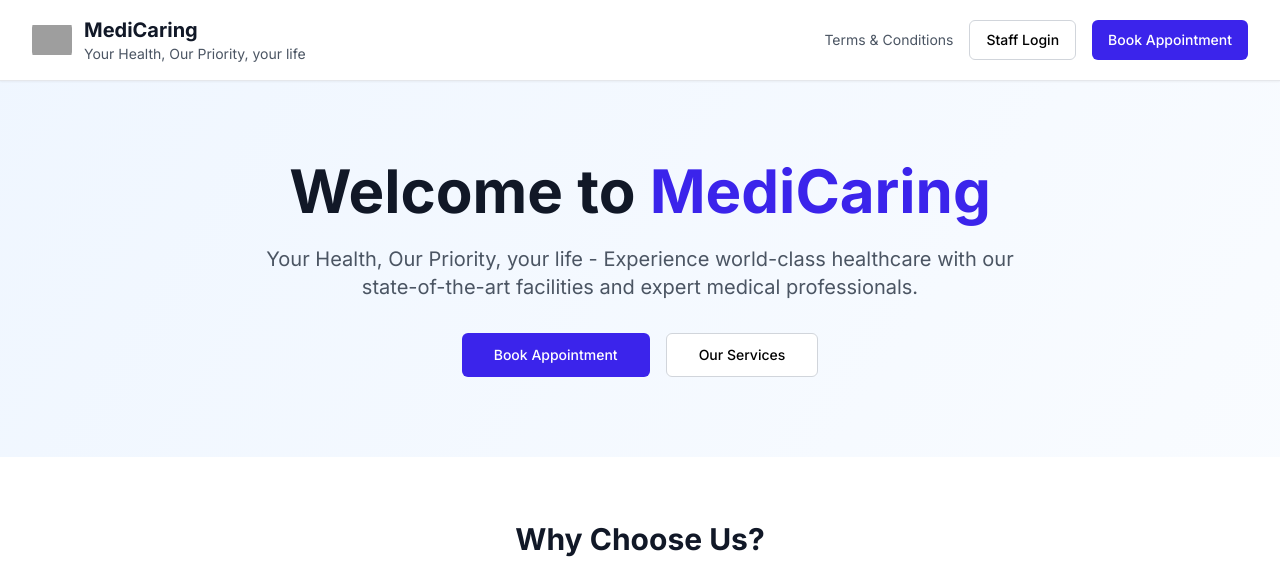
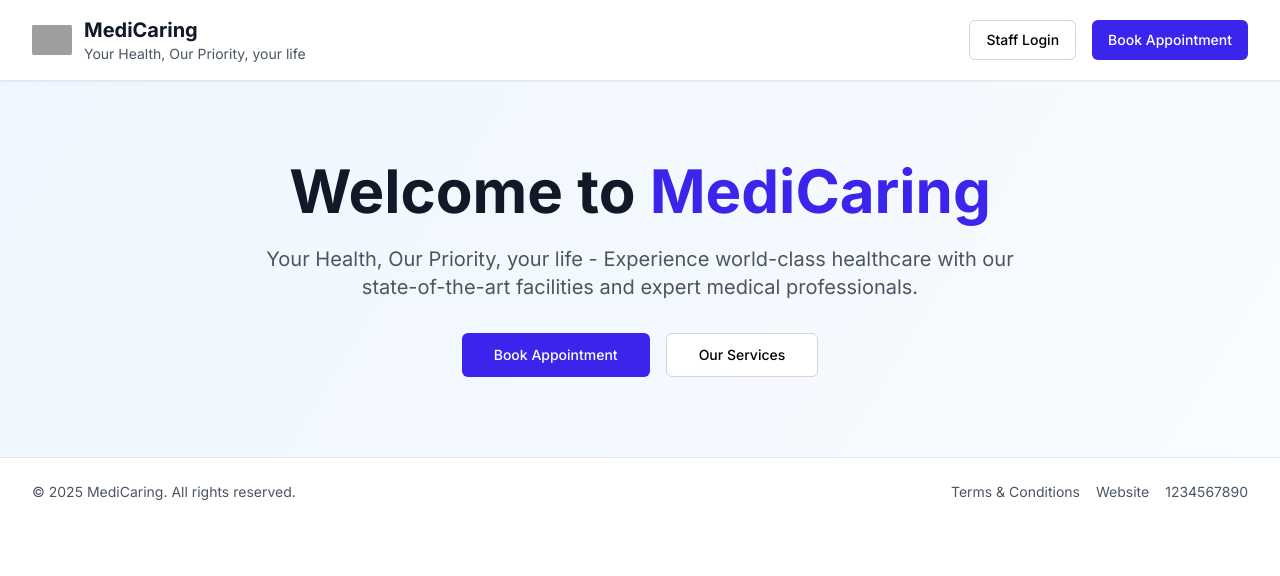
Before and after one commit to Sandy-Maxx/hospital, a Next.js app: page / in a window 1280 px wide. Shown: the top 576 px of the page. Built offline with nearby package versions, Linux system fonts and the light colour scheme; no server answers; grey boxes are pictures that could not be loaded.

Commit message:
fix: build error in queue, hide assigned doctor in public booking, move T&C to footer, ensure emoji rendering, add footer website link

```diff
--- a/app/(authenticated)/queue/page.tsx
+++ b/app/(authenticated)/queue/page.tsx
@@ -33,6 +33,7 @@ interface QueueItem {
   time: string;
   status: string;
   tokenNumber?: string;
+  atDoor?: boolean;
   patient: {
     id: string;
     firstName: string;
@@ -440,9 +441,9 @@ export default function Queue() {
                       <div className="flex items-center space-x-4">
                         <div className="w-12 h-12 bg-primary-100 rounded-full flex items-center justify-center relative">
                           <span className="text-primary-600 font-medium">
-                            {appointment.tokenNumber || "#"}
+                            {item.tokenNumber || "#"}
                           </span>
-                          {appointment.atDoor && (
+                          {item.atDoor && (
                             <span className="absolute -top-1 -right-1 inline-flex h-5 min-w-[20px] items-center justify-center rounded-full bg-green-600 text-white text-[10px] px-1 animate-pulse" title="Patient at door">
                               AT
                             </span>
--- a/app/book-appointment/page.tsx
+++ b/app/book-appointment/page.tsx
@@ -601,31 +601,12 @@ function BookingPageInner() {
               <div className="space-y-2">
                 <Label>Assigned Doctor</Label>
                 <div className="p-3 border rounded bg-gradient-to-r from-blue-50 to-green-50 border-blue-200">
-                  {formData.doctorId ? (() => {
-                    const doctor = doctors.find((d) => d.id === formData.doctorId);
-                    return doctor ? (
-                      <div className="flex items-center gap-2">
-                        <div className="w-2 h-2 bg-green-500 rounded-full"></div>
-                        <span className="font-medium text-green-800">Dr. {doctor.name}</span>
-                        <span className="text-xs text-green-600 bg-green-100 px-2 py-1 rounded">
-                          Best Match
-                        </span>
-                      </div>
-                    ) : (
-                      <div className="flex items-center gap-2">
-                        <div className="w-2 h-2 bg-blue-500 rounded-full animate-pulse"></div>
-                        <span className="text-blue-800">Assigning best doctor...</span>
-                      </div>
-                    );
-                  })() : (
-                    <div className="flex items-center gap-2 text-gray-600">
-                      <div className="w-2 h-2 bg-gray-400 rounded-full"></div>
-                      <span>Select session and health concerns to assign doctor</span>
-                    </div>
-                  )}
+                  <div className="flex items-center gap-2 text-gray-700">
+                    Doctor will be assigned by our system based on your health concerns and session availability.
+                  </div>
                 </div>
                 <p className="text-xs text-gray-500">
-                  Our system automatically assigns the most suitable doctor based on your health concerns and session availability.
+                  Final doctor assignment is handled internally and shown at the hospital on arrival.
                 </p>
               </div>
 
@@ -740,12 +721,12 @@ function BookingPageInner() {
                           </p>
                           <div>
                             <span className="font-medium">Health Concerns:</span>
-                            <div className="flex flex-wrap gap-1 mt-1">
+                  <div className="flex flex-wrap gap-1 mt-1">
                               {formData.problemCategories.map(categoryId => {
                                 const category = getProblemCategory(categoryId);
                                 return category ? (
                                   <span key={categoryId} className="inline-flex items-center gap-1 px-2 py-1 bg-blue-100 text-blue-800 text-xs rounded-full">
-                                    <span>{category.icon}</span>
+                                    <span aria-hidden>{category.icon}</span>
                                     <span>{category.name}</span>
                                   </span>
                                 ) : null;
--- a/app/page.tsx
+++ b/app/page.tsx
@@ -134,7 +134,6 @@ export default function LandingPage() {
               </div>
             </div>
             <div className="flex items-center space-x-4">
-              <Link href="/terms" className="text-sm text-gray-600 hover:underline">Terms & Conditions</Link>
               <Button variant="outline" asChild>
                 <Link href="/auth/signin">Staff Login</Link>
               </Button>
@@ -176,6 +175,18 @@ export default function LandingPage() {
           </div>
         </div>
       </section>
+
+      {/* Footer Quicklinks */}
+      <footer className="bg-white border-t">
+        <div className="max-w-7xl mx-auto px-4 sm:px-6 lg:px-8 py-6 flex flex-col md:flex-row items-center justify-between gap-2">
+          <div className="text-sm text-gray-600">© {new Date().getFullYear()} {settings.name}. All rights reserved.</div>
+          <div className="flex items-center gap-4 text-sm">
+            <Link href="/terms" className="text-gray-600 hover:underline">Terms & Conditions</Link>
+            <a href={typeof window !== 'undefined' ? window.location.origin : '#'} target="_blank" className="text-gray-600 hover:underline" rel="noopener noreferrer">Website</a>
+            <a href={`tel:${settings.phone}`} className="text-gray-600 hover:underline">{settings.phone}</a>
+          </div>
+        </div>
+      </footer>
 
       {/* Features Section */}
       <section className="py-16 bg-white">
```
